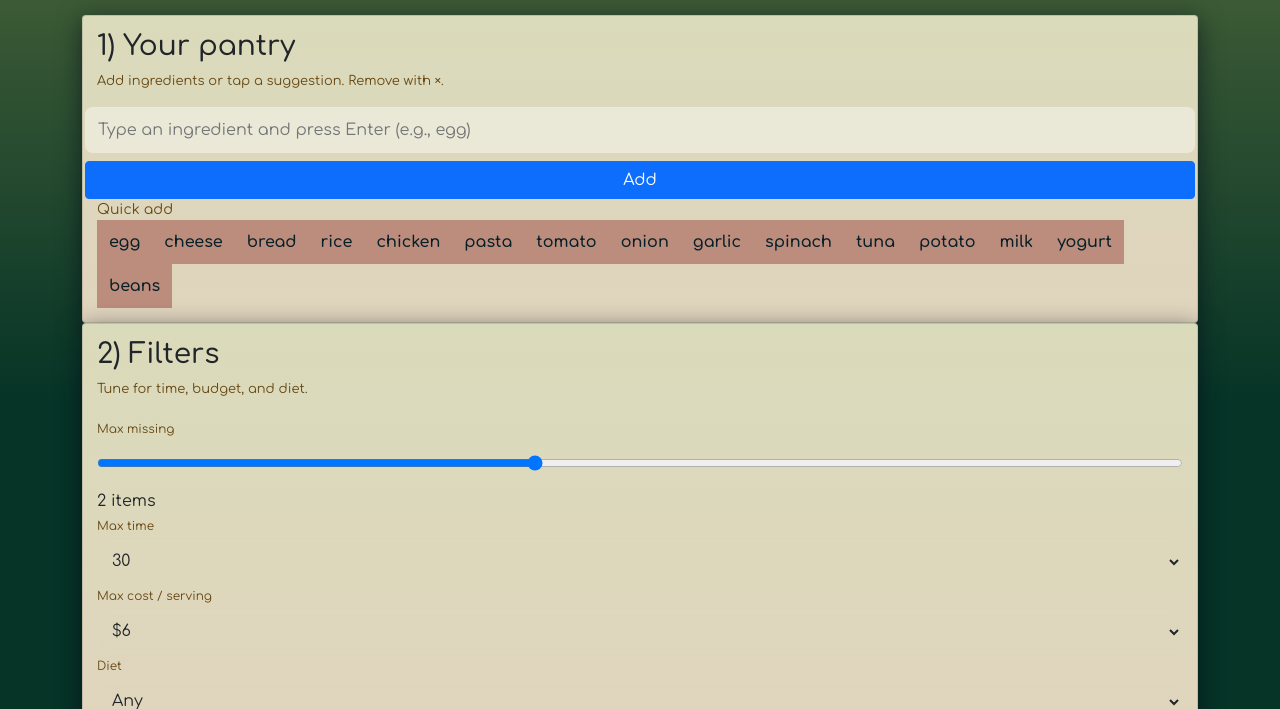
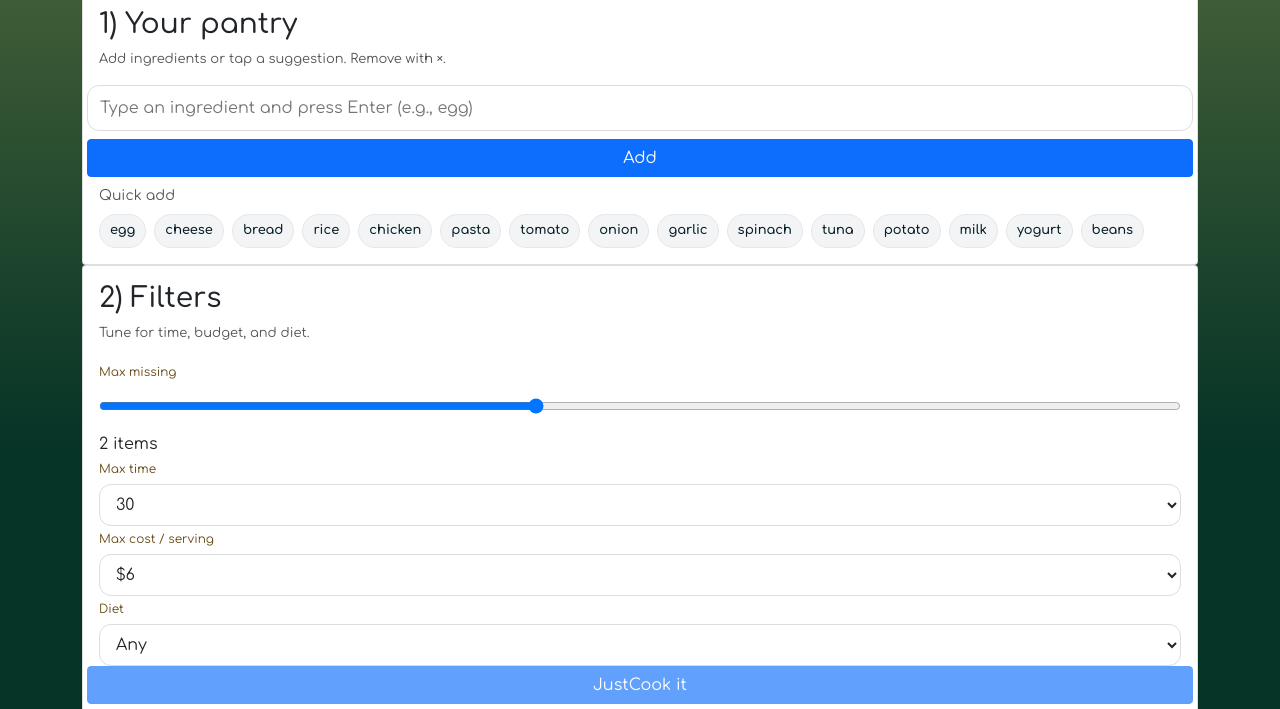
Before and after one commit to JINIPPYBASILE/JUSTCOOK, a plain HTML site: page index.html in a window 1280 px wide. Shown: the part 408-1117 px from the top of the page. Drawn offline with nearby package versions, Linux system fonts and the light colour scheme; no server answers; a web font is replaced by a local one.

Commit message:
Adding two css

```diff
--- a/index.html
+++ b/index.html
@@ -9,6 +9,7 @@
   <link rel="preconnect" href="https://fonts.gstatic.com" crossorigin>
   <link href="https://fonts.googleapis.com/css2?family=Inter:wght@400;500;600;700;800&display=swap" rel="stylesheet">
   <link rel="stylesheet" href="style.css"/>
+    <link rel="stylesheet" href="newCSS.css"/>
   <link href="https://cdn.jsdelivr.net/npm/bootstrap@5.0.2/dist/css/bootstrap.min.css" rel="stylesheet" integrity="sha384-EVSTQN3/azprG1Anm3QDgpJLIm9Nao0Yz1ztcQTwFspd3yD65VohhpuuCOmLASjC" crossorigin="anonymous">
 <script src="https://cdn.jsdelivr.net/npm/bootstrap@5.0.2/dist/js/bootstrap.bundle.min.js" integrity="sha384-MrcW6ZMFYlzcLA8Nl+NtUVF0sA7MsXsP1UyJoMp4YLEuNSfAP+JcXn/tWtIaxVXM" crossorigin="anonymous"></script>
 <script src="https://cdn.jsdelivr.net/npm/@popperjs/core@2.9.2/dist/umd/popper.min.js" integrity="sha384-IQsoLXl5PILFhosVNubq5LC7Qb9DXgDA9i+tQ8Zj3iwWAwPtgFTxbJ8NT4GN1R8p" crossorigin="anonymous"></script>
```
